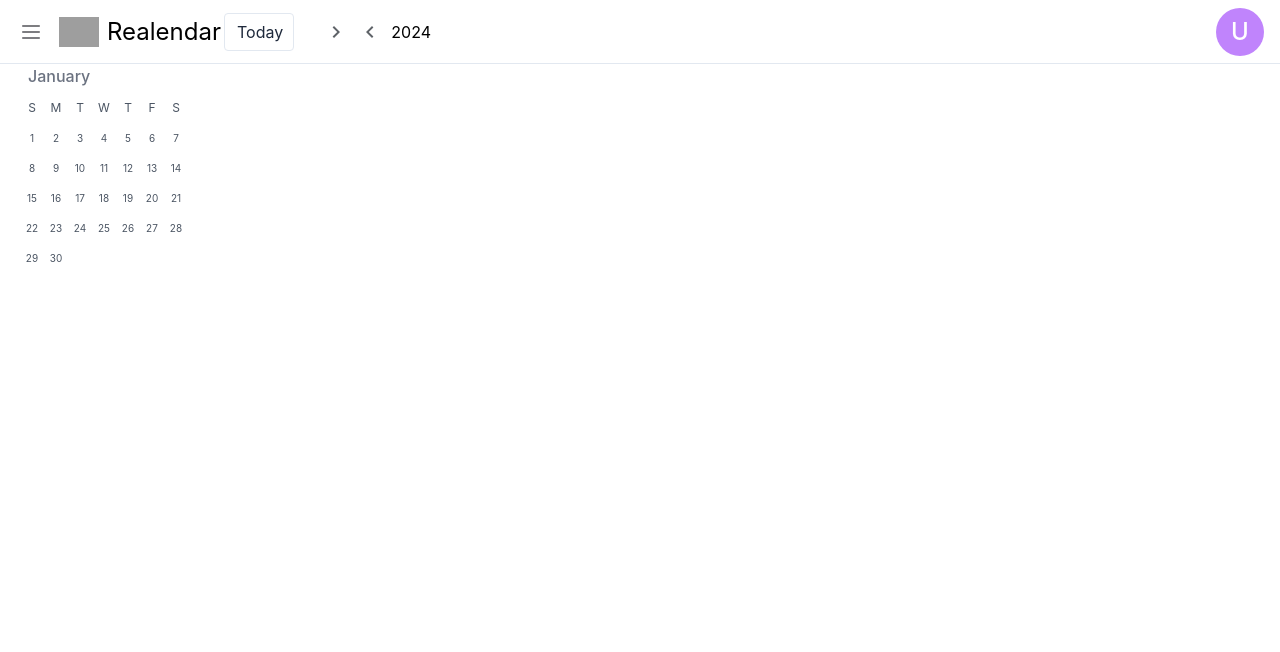
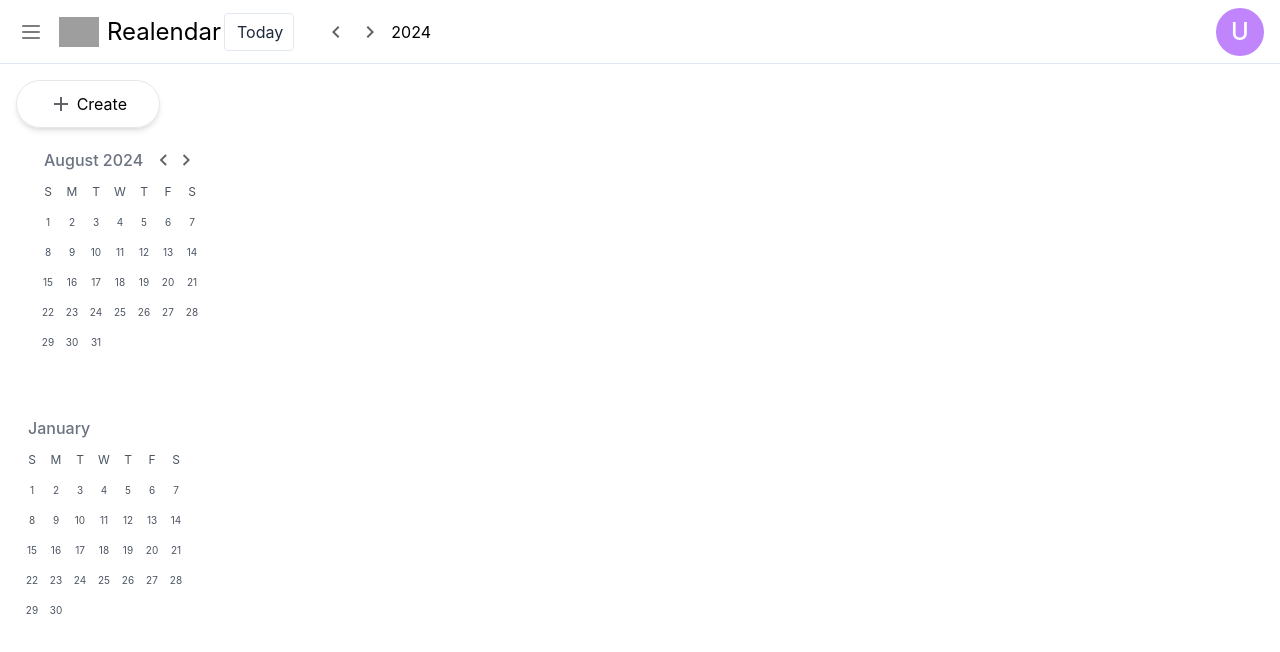
Before and after one commit to utkarsh2609/calendar, a React (Create React App) app: page / in a window 1280 px wide. Shown: the top 652 px of the page. Built offline with nearby package versions, Linux system fonts and the light colour scheme; grey boxes are pictures that could not be loaded.

Commit message:
working on sidebar

```diff
--- a/src/App.js
+++ b/src/App.js
@@ -1,13 +1,21 @@
 import './App.css';
 
 import Header from './components/Header';
+import SideBar from './components/Sidebar';
 import Month from './components/Month';
 
 function App() {
   return (
     <div className="App">
       <Header />
-      <Month month="January" days="30"/>
+      <div>
+        <div className='w-2/12'>
+          <SideBar />
+        </div>
+        <div className='w-10/12'>
+          <Month month="January" days="30" />
+        </div>
+      </div>
     </div>
   );
 }
--- a/src/components/Header.js
+++ b/src/components/Header.js
@@ -19,8 +19,8 @@ const Header = () => {
                 </div>
                 <div className='flex justify-between items-center px-5 w-1/6'>
                     <div className='flex justify-evenly w-2/3'>
+                        <ArrowButton direction="right" size={24} />
                         <ArrowButton direction="left" size={24} />
-                        <ArrowButton direction="right" size={24} />
                     </div>
                     <div className='w-1/3'> {new Date().getFullYear()} </div>
                 </div>
--- a/src/components/Month.js
+++ b/src/components/Month.js
@@ -1,10 +1,10 @@
 import { daysOfWeek } from '../utils/constants';
 
 const Month = (props) => {
-    const { month, days } = props;
+    const { month, days, year } = props;
     return (
         <div className='w-56 h-[252px] pt-0 pr-3.5 pb-4 pl-5'>
-            <h2 className='text-base font-medium text-gray-500 ml-2 h-8'>{month}</h2>
+            <h2 className='text-base font-medium text-gray-500 ml-2 h-8'>{month} {year}</h2>
             <div>
                 {
                     daysOfWeek.map((day, index) => (
--- /dev/null
+++ b/src/components/Sidebar.js
@@ -0,0 +1,26 @@
+import Month from './Month';
+import ArrowButton from './ArrowButton';
+
+import Create from '../assets/images/create.svg';
+
+const SideBar = () => {
+    return (
+        <div className='p-4'>
+            <div className='mb-5'>
+                <button className='w-36 h-12 border rounded-3xl flex justify-between items-center px-8 shadow-md'>
+                    <img src={Create} />
+                    Create
+                </button>
+            </div>
+            <div className='relative'>
+                <div className='absolute flex justify-between w-1/4 right-0'>
+                    <ArrowButton direction="right" size={24} />
+                    <ArrowButton direction="left" size={24} />
+                </div>
+                <Month month='August' days='31' year='2024' />
+            </div>
+        </div>
+    )
+}
+
+export default SideBar;
```
Also changed, not shown: src/assets/images/create.svg (added).
